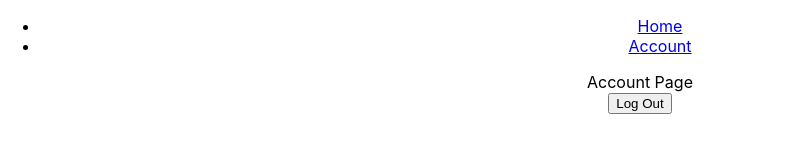
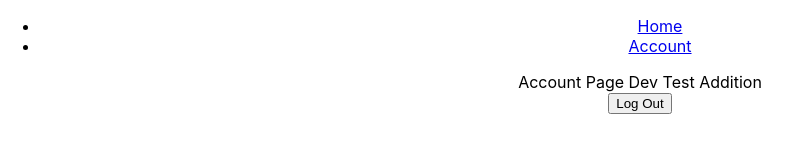
Before and after one commit to PHHS-CS-Club/PHHS-Study, a React (Create React App) app: page /Account in a window 1280 px wide. Shown: the top 162 px of the page, without its empty margins (0-801 px from the left). Built offline with nearby package versions, Linux system fonts and the light colour scheme; no server answers; the database is empty; sample sign-in values are in the browser's storage.

Commit message:
testing github actions

```diff
--- a/src/pages/Account.jsx
+++ b/src/pages/Account.jsx
@@ -29,7 +29,7 @@ export default function Signin() {
 		//current database structure has each account with a role, email, and display name
 		//all of which are accessed through user/ with their user id
 		<>
-			<div>Account Page</div>
+			<div>Account Page Dev Test Addition</div>
 			<button onClick={logOut}>Log Out</button>
 		</>
 	);
```
